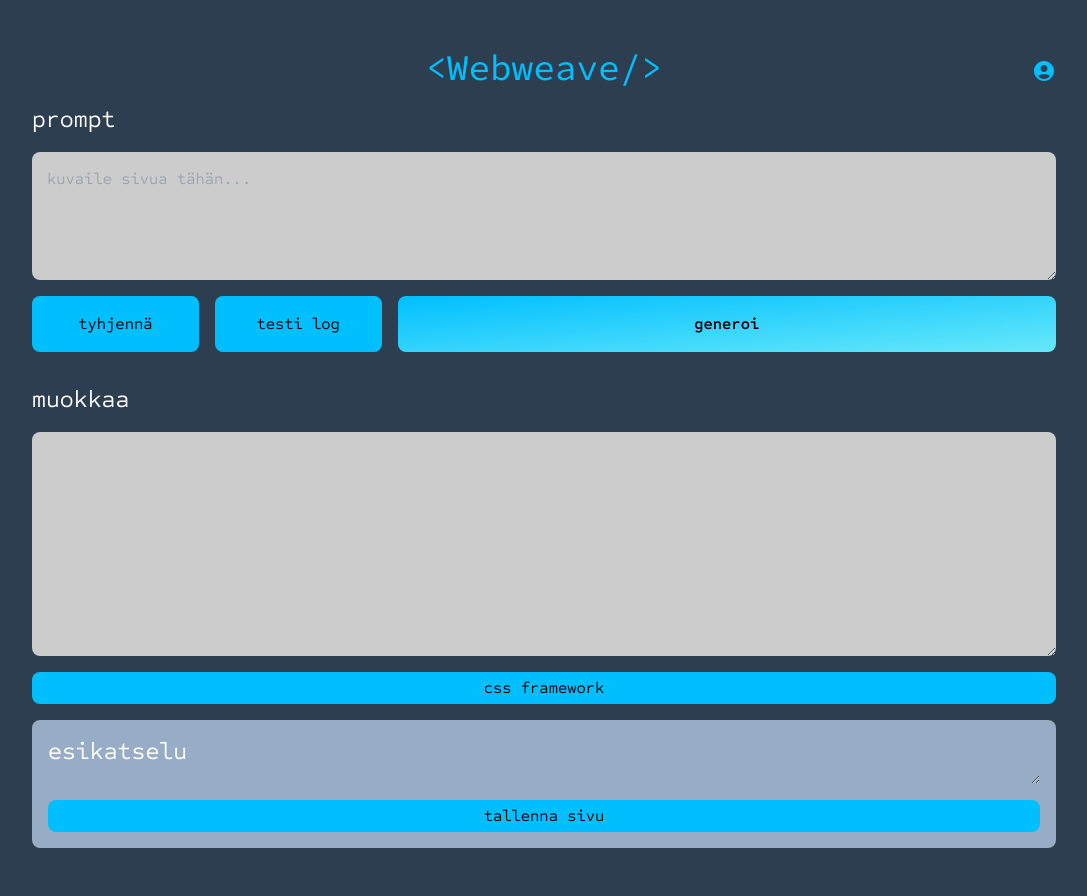
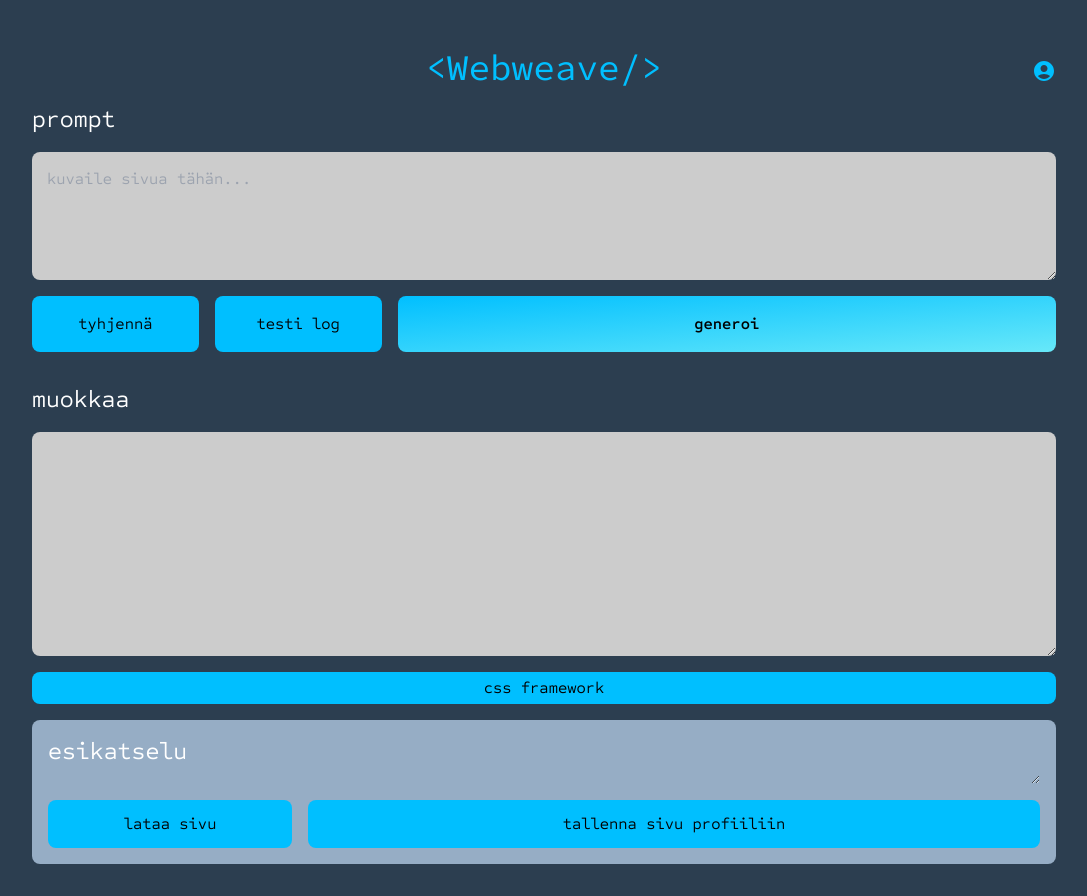
Before and after one commit to ofisch/WebWeave, a React (Vite) app in the folder webweave/: page / in a window 1280 px wide. Shown: the whole page, without its empty margins (96-1183 px from the left). Built offline with nearby package versions, Linux system fonts and the light colour scheme; no server answers.

Commit message:
Add save and download buttons to Home view

```diff
--- a/webweave/src/assets/style.ts
+++ b/webweave/src/assets/style.ts
@@ -11,6 +11,8 @@ const style = {
   textGenerate: "animate-pulse",
   buttonClear: "bg-action p-1 text-black rounded-lg w-1/4",
   buttonLog: "bg-action p-1 text-black rounded-lg w-1/4",
+  buttonSave: "bg-action p-1 text-black rounded-lg w-3/4 h-12",
+  buttonDownload: "bg-action p-1 text-black rounded-lg w-1/4 h-12",
   top: "py-4 max-w-5xl grid gap-4 xs:grid-cols-2",
   secondary:
     "p-4 max-w-5xl grid gap-4 xs:grid-cols-2 bg-primarylight rounded-lg",
--- a/webweave/src/views/Home.tsx
+++ b/webweave/src/views/Home.tsx
@@ -44,6 +44,20 @@ export const Home = () => {
       } catch (error) {
         console.log(error);
       }
+    }
+  };
+
+  const downloadPage = () => {
+    const fileNameInput = window.prompt("Nimeä tiedosto");
+
+    if (fileNameInput !== null && fileNameInput !== "") {
+      const html = localStorage.getItem("htmlResponse") || "";
+      const blob = new Blob([html], { type: "text/html" });
+      const url = URL.createObjectURL(blob);
+      const link = document.createElement("a");
+      link.download = `${fileNameInput}.html`;
+      link.href = url;
+      link.click();
     }
   };
 
@@ -204,6 +218,7 @@ export const Home = () => {
             <h2 className={style.editHeader}>muokkaa</h2>
             <textarea
               spellCheck="false"
+              readOnly
               className={style.settings}
               value={response}
               onChange={handleResponseChange}
@@ -219,9 +234,17 @@ export const Home = () => {
                 contentSrc={localStorage.getItem("htmlResponse")}
               ></AutoResizeIframe>
             </div>
-            <button className={style.button} onClick={() => savePage(response)}>
-              tallenna sivu
-            </button>
+            <div className={style.navHomePrompt}>
+              <button className={style.buttonDownload} onClick={downloadPage}>
+                lataa sivu
+              </button>
+              <button
+                className={style.buttonSave}
+                onClick={() => savePage(response)}
+              >
+                tallenna sivu profiiliin
+              </button>
+            </div>
           </div>
         </div>
       </div>
```
